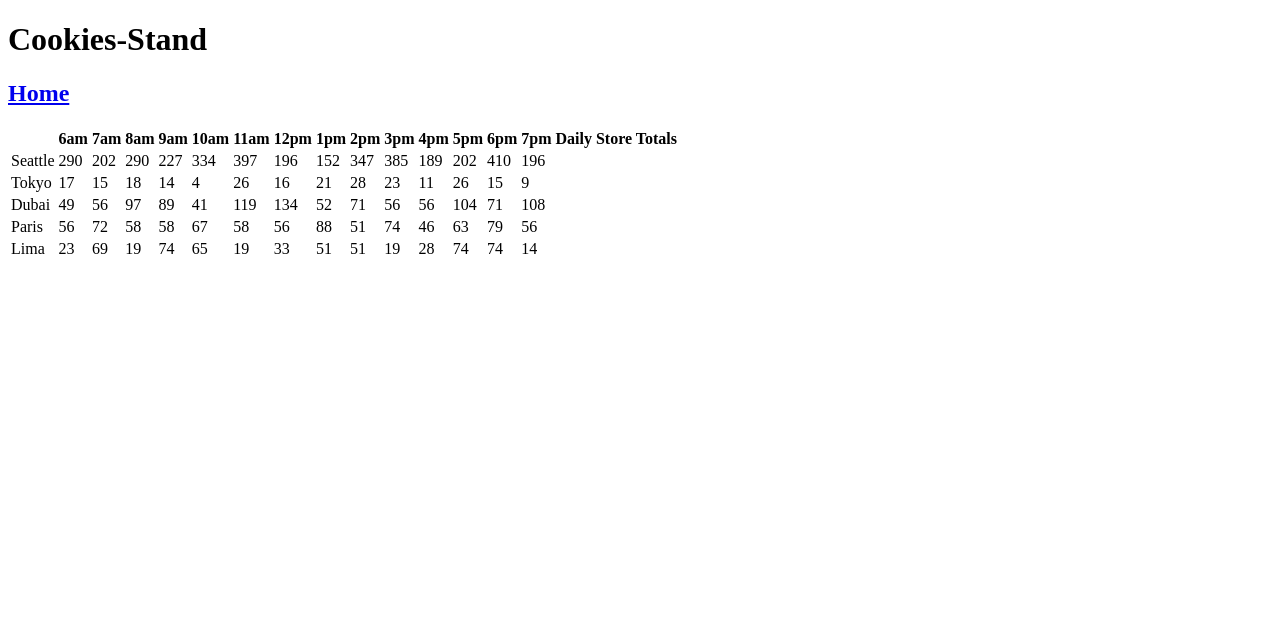
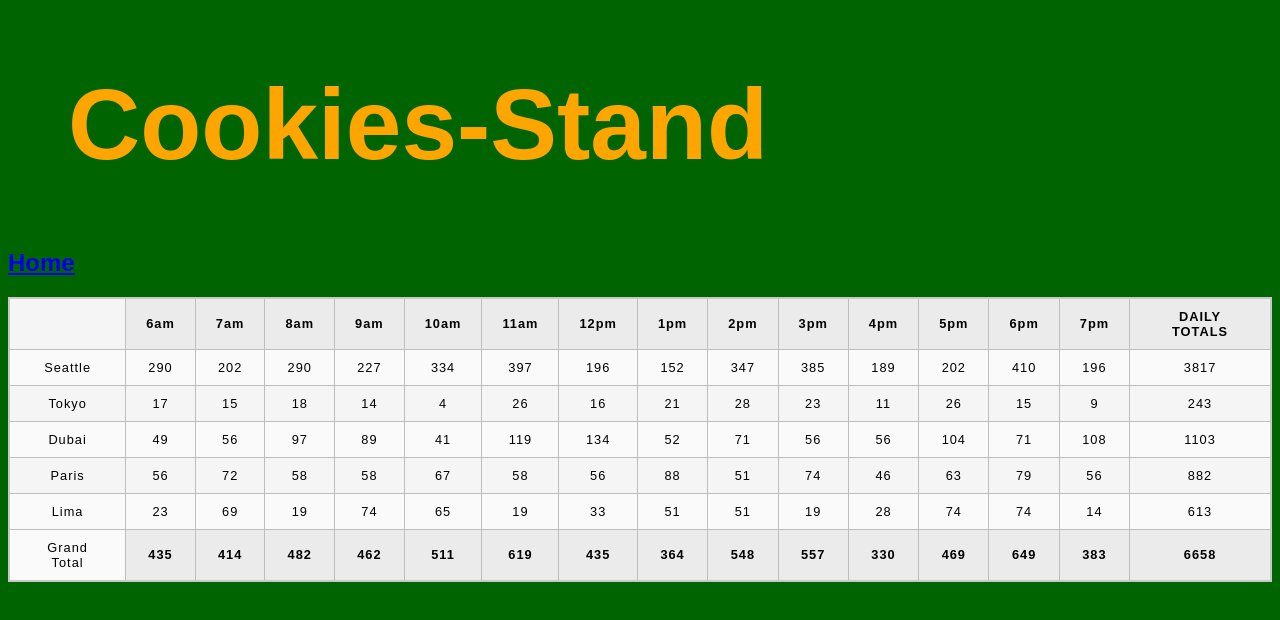
Before and after one commit to afrey09/cookies-stand, a plain HTML site: page sales.html in a window 1280 px wide. Drawn offline with Linux system fonts and the light colour scheme.

Commit message:
added nested for loop

```diff
--- a/css/style.css
+++ b/css/style.css
@@ -0,0 +1,75 @@
+head {
+  background-color:orange;
+}
+
+body {
+  background-color:darkgreen;
+}
+
+body img {
+  margin-bottom:40px;
+  margin-left:500px;
+
+}
+
+html {
+  font-family: sans-serif;
+}
+
+h1 {
+  font-size:100px;
+  margin-left:60px;
+  font-family: 'Prompt', sans-serif;
+  color: orange;
+}
+
+body h3 {
+  font-weight:600;
+  border:solid;
+  font-family:Arial, Helvetica, sans-serif;
+  color:brown;
+}
+
+body p {
+  margin-left:50px;
+  margin-top:30px;
+  font-family:Georgia, 'Times New Roman', Times, serif;
+  color:white;
+
+}
+
+table {
+  border-collapse: collapse;
+  border: 2px solid rgb(200,200,200);
+  letter-spacing: 1px;
+  font-size: 0.8rem;
+}
+
+td, th {
+  border: 1px solid rgb(190,190,190);
+  padding: 10px 20px;
+}
+
+th {
+  background-color: rgb(235,235,235);
+}
+
+td {
+  text-align: center;
+}
+
+tr:nth-child(even) td {
+  background-color: rgb(250,250,250);
+}
+
+tr:nth-child(odd) td {
+  background-color: rgb(245,245,245);
+}
+
+caption {
+  padding: 10px;
+}
+
+img {
+  height:250px;
+}
--- a/js/app.js
+++ b/js/app.js
@@ -55,17 +55,18 @@ function Location(name, minCust, maxCust, avgCookieBought) {
 Location.prototype.getrandomcustomer = function () {
   // got from MDN docs
   return Math.floor(Math.random() * (this.maxCust - this.minCust + 1) + this.minCust);
-}
+};
 
 Location.prototype.getcookiesale = function () {
   for (let i = 0; i < hoursOpen.length; i++) {
     let avgCookieBought = this.getrandomcustomer() * this.avgCookieBought;
     this.cookiesBought.push(Math.ceil(avgCookieBought));
+    this.total += Math.ceil(avgCookieBought);
   }
 
   Location.prototype.render = function () {
     let tableOneElem = document.createElement('tr');
-    table.appendChild(tableOneElem)
+    table.appendChild(tableOneElem);
 
     let storeElem = document.createElement('td');
     storeElem.textContent = this.name;
@@ -76,15 +77,19 @@ Location.prototype.getcookiesale = function () {
       liElem.textContent = this.cookiesBought[i];
       tableOneElem.appendChild(liElem);
     }
-  }
+
+  let liElem = document.createElement('td')
+  liElem.textContent = this.total;
+  tableOneElem.appendChild(liElem);
+  };
 };
 
 function makeHeader() {
   let thead = document.querySelector('thead');
-  let headerRow = document.createElement ('tr');
+  let headerRow = document.createElement('tr');
   thead.appendChild(headerRow);
 
-  let firstCell = document.createElement ('td');
+  let firstCell = document.createElement('td');
   headerRow.appendChild(firstCell);
 
   for (let i = 0; i < hoursOpen.length; i++) {
@@ -92,13 +97,47 @@ function makeHeader() {
     headerCell.textContent = hoursOpen[i];
     headerRow.appendChild(headerCell);
   }
-  let lastCell = document.createElement ('th');
-  lastCell.textContent = 'Daily Store Totals';
+  let lastCell = document.createElement('th');
+  lastCell.textContent = 'DAILY TOTALS';
   headerRow.appendChild(lastCell);
 }
 
 
 makeHeader();
+
+function makeFooter() {
+  let tfoot = document.querySelector('tfoot');
+  let footerRow = document.createElement('tr');
+  tfoot.appendChild(footerRow);
+
+  let firstCell = document.createElement('td');
+  footerRow.appendChild(firstCell);
+
+  firstCell.textContent = 'Grand Total';
+
+  let grandTotal = 0
+
+  for (let i = 0; i < hoursOpen.length; i++) {
+    let hourlyTotal = 0
+    for (let j = 0; j < locationArray.length; j++) {
+      let cookieNum = locationArray[j].cookiesBought[i];
+      hourlyTotal = hourlyTotal + cookieNum
+      console.log('hourly total', hourlyTotal)
+    }
+    grandTotal = grandTotal + hourlyTotal;
+    console.log('grand total', grandTotal);
+
+    let footerCell = document.createElement('th');
+    footerCell.textContent = hourlyTotal;
+    footerRow.appendChild(footerCell);
+  }
+  let lastCell = document.createElement('th');
+  lastCell.textContent = grandTotal;
+  footerRow.appendChild(lastCell);
+}
+
+
+
 
 
 
@@ -275,3 +314,4 @@ function renderAll() {
 };
 
 renderAll();
+makeFooter();
--- a/sales.html
+++ b/sales.html
@@ -1,24 +1,27 @@
 <!DOCTYPE html>
 <html lang="en">
+
 <head>
+  <link rel="stylesheet" href="css/style.css">
   <meta charset="UTF-8">
   <meta http-equiv="X-UA-Compatible" content="IE=edge">
   <meta name="viewport" content="width=device-width, initial-scale=1.0">
   <title>Cookies-Stand</title>
 </head>
+
 <body>
   <header>
     <h1>Cookies-Stand</h1>
-    <h2><a href= "index.html">Home</a></h2>
+    <h2><a href="index.html">Home</a></h2>
     <table id="Locations">
       <thead></thead>
       <tbody></tbody>
-      <tfoot></tfoot>
+      <tfoot>
+        <script src="app.js"></script>
+      </tfoot>
     </table>
-
-
-
-    <script src= "js/app.js"></script>
+    <script src="js/app.js"></script>
 
 </body>
+
 </html>
```
Also changed, not shown: index.html (+36 -0 lines), img/chinook.jpg (added), img/cutter.jpeg (added), img/family.jpg (added), img/fish.jpg (added), img/frosted-cookie.jpg (added), img/salmon.png (added), img/shirt.jpg (added).
